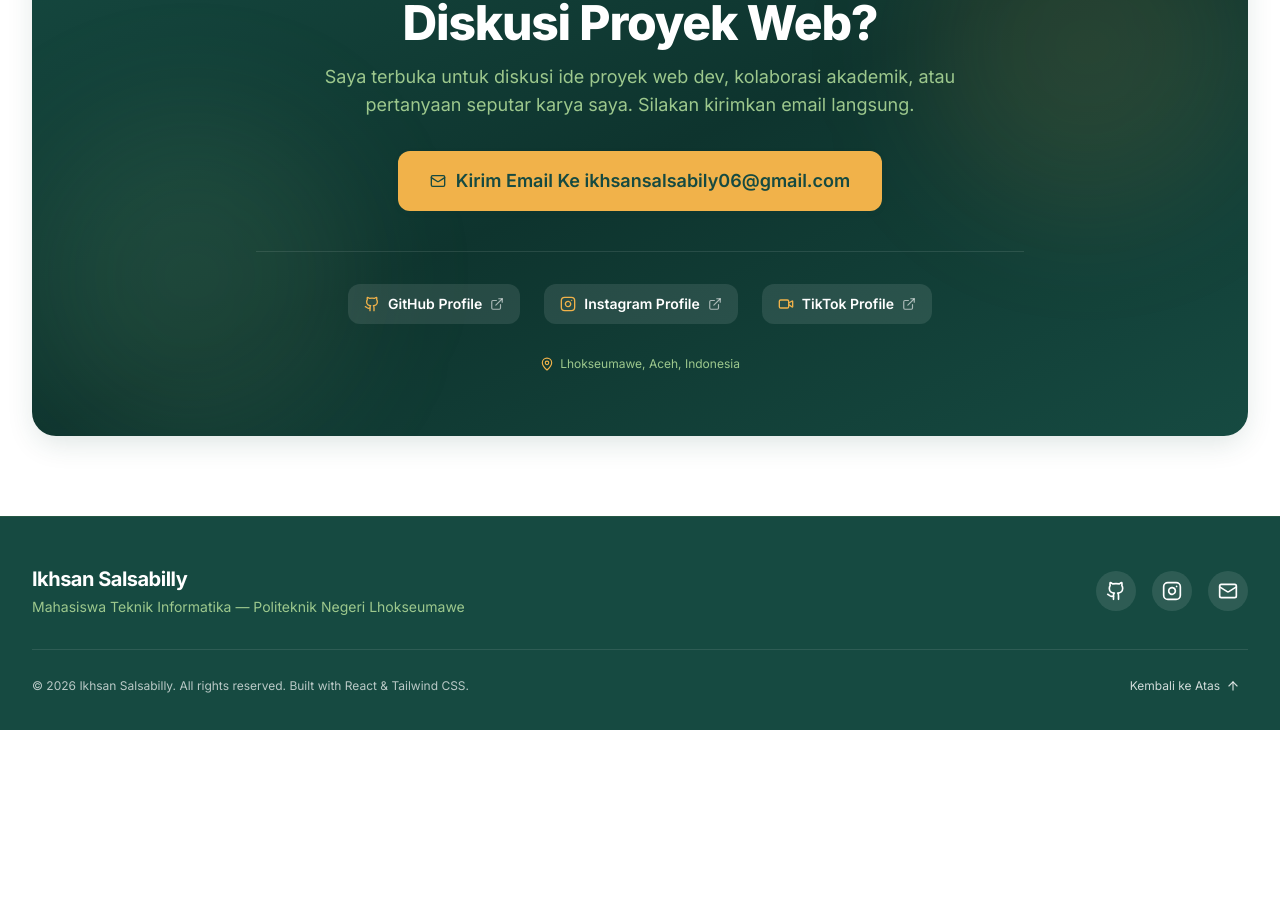
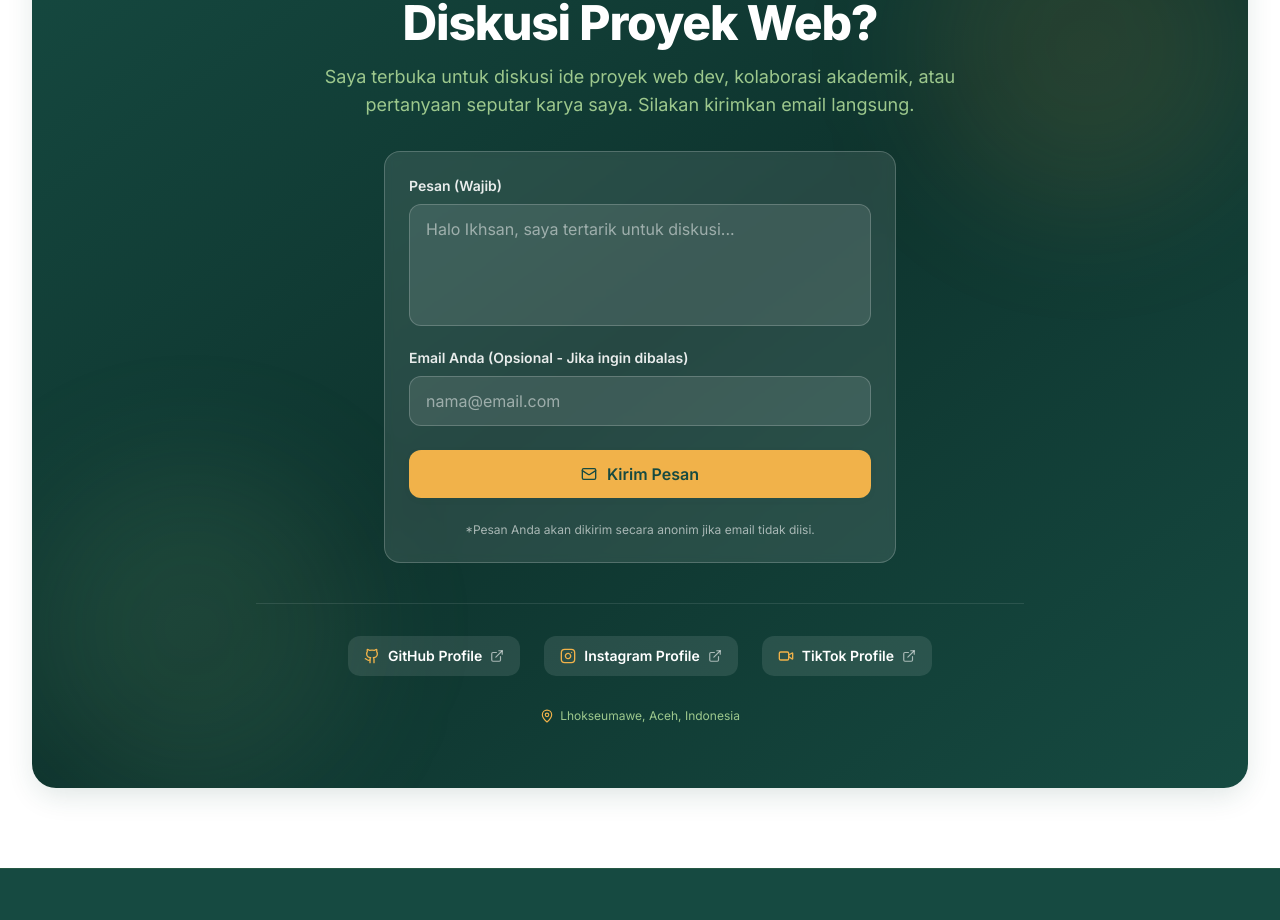
Before and after one commit to isanbly06/portofolio, a React (Vite) app: page / in a window 1280 px wide. Shown: the part 7455-8375 px from the top of the page. Before the commit the page ends 8185 px from the top, so only its background shows below. Built offline with nearby package versions, Linux system fonts and the light colour scheme.

Commit message:
keamanan

```diff
--- a/src/components/sections/ContactSection.jsx
+++ b/src/components/sections/ContactSection.jsx
@@ -38,17 +38,54 @@ export const ContactSection = () => {
               Saya terbuka untuk diskusi ide proyek web dev, kolaborasi akademik, atau pertanyaan seputar karya saya. Silakan kirimkan email langsung.
             </p>
 
-            {/* Primary Direct Email Mailto Button */}
-            <div className="mb-10">
+            {/* Contact Form with Honeypot */}
+            <div className="mb-10 max-w-lg mx-auto bg-white/10 p-6 rounded-2xl border border-white/20 backdrop-blur-sm text-left">
+              <form action="https://formspree.io/f/mjykbqwb" method="POST" className="flex flex-col gap-4">
+
+                {/* Honeypot Field - Spam Bot trap */}
+                <input type="text" name="_gotcha" style={{ display: "none" }} />
+
+                <div>
+                  <label htmlFor="message" className="block text-sm font-semibold text-white/90 mb-2">
+                    Pesan (Wajib)
+                  </label>
+                  <textarea
+                    name="message"
+                    id="message"
+                    required
+                    rows="4"
+                    placeholder="Halo Ikhsan, saya tertarik untuk diskusi..."
+                    className="w-full px-4 py-3 bg-white/10 border border-white/20 rounded-xl text-white placeholder:text-white/50 focus:outline-none focus:ring-2 focus:ring-accent focus:border-transparent transition-all resize-none"
+                  ></textarea>
+                </div>
+
+                <div>
+                  <label htmlFor="email" className="block text-sm font-semibold text-white/90 mb-2">
+                    Email Anda (Opsional - Jika ingin dibalas)
+                  </label>
+                  <input
+                    type="email"
+                    name="email"
+                    id="email"
+                    placeholder="nama@email.com"
+                    className="w-full px-4 py-3 bg-white/10 border border-white/20 rounded-xl text-white placeholder:text-white/50 focus:outline-none focus:ring-2 focus:ring-accent focus:border-transparent transition-all"
+                  />
+                </div>
+
                 <Button
-                href={`mailto:${personalInfo.email}?subject=Diskusi%20Proyek%20Web%20-%20Ikhsan%20Salsabilly`}
+                  type="submit"
                   variant="accent"
                   size="lg"
                   icon={Mail}
-                className="text-base sm:text-lg font-extrabold px-8 py-4 shadow-soft-md hover:scale-105"
+                  className="w-full justify-center text-base font-bold py-3 mt-2 shadow-soft-md hover:scale-[1.02]"
                 >
-                Kirim Email Ke {personalInfo.email}
+                  Kirim Pesan
                 </Button>
+
+                <p className="text-xs text-center text-white/60 mt-2">
+                  *Pesan Anda akan dikirim secara anonim jika email tidak diisi.
+                </p>
+              </form>
             </div>
 
             {/* Social Links Grid */}
```
Also changed, not shown: vercel.json (added). Lines whose indentation alone changed are shown as unchanged.
